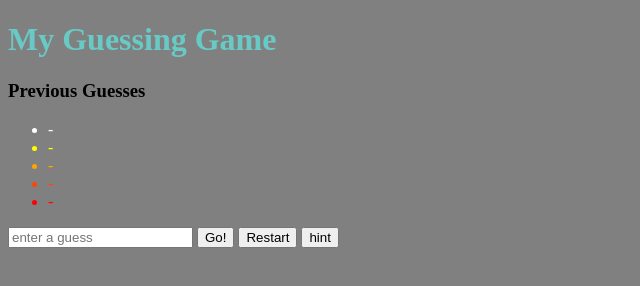
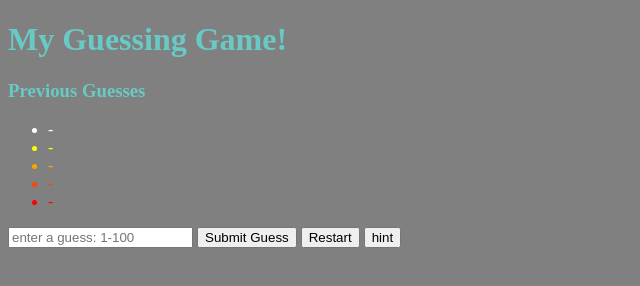
Before and after one commit to JoshKbaum/JoshKbaum.github.io, a website: page index.html in a window 1280 px wide. Shown: the whole page, without its empty margins (0-640 px from the left). Drawn offline with Linux system fonts and the light colour scheme.

Commit message:
bug fixes

```diff
--- a/index.html
+++ b/index.html
@@ -8,8 +8,7 @@
 
   <body>
     <div id="app">
-    <h1>My Guessing Game</h1>
-
+    <h1>My Guessing Game!</h1>
 
     <div id="guess-feedback" class="center">
       <h2></h2>
@@ -27,8 +26,8 @@
     </div>
 
     <div id="input-parent">
-      <input id="player-input" placeholder="enter a guess"></input>
-      <button id="submit">Go!</button>
+      <input id="player-input" placeholder="enter a guess: 1-100"></input>
+      <button id="submit">Submit Guess</button>
       <button id='startagain'>Restart</button>
       <button id='needahint'>hint</button>
     </div>
--- a/js/guessing-game.js
+++ b/js/guessing-game.js
@@ -97,8 +97,11 @@ function playGame() {
   restart.addEventListener('click', function() {
     game = newGame();
     document.querySelector('#guess-feedback > h2').innerHTML = null;
-    document.querySelector('#guess-list li').innerHTML = '-';
-  });
+    const listItems = document.querySelectorAll('#guess-list li');
+    listItems.forEach(function (x){
+      x.innerHTML = '-';
+    })
+ });
 
   hinter.addEventListener('click', function() {
     if (game.hintlock < 1) {
--- a/main.css
+++ b/main.css
@@ -25,3 +25,6 @@ body {
 .final {
     color: red;
 }
+h3 {
+    color: rgb(104, 202, 197)
+}
```
